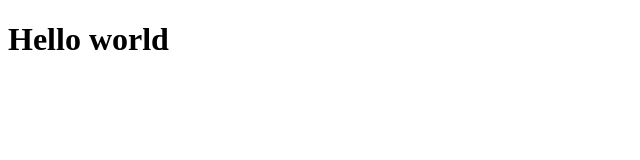
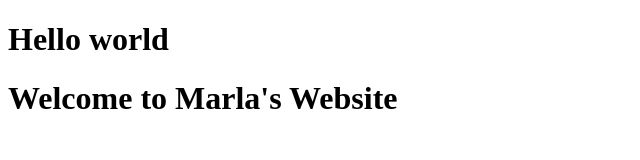
Before and after one commit to mrush12/M01, a plain HTML site: page index.html in a window 1280 px wide. Shown: the whole page, without its empty margins (0-640 px from the left). Drawn offline with Linux system fonts and the light colour scheme.

Commit message:
add H1 MR

```diff
--- a/index.html
+++ b/index.html
@@ -10,6 +10,7 @@
 
 <body>
  <h1>Hello world</h1>
+  <h1>Welcome to Marla's Website</h1>
   <script src="script.js"></script>
 
  <!--
```
